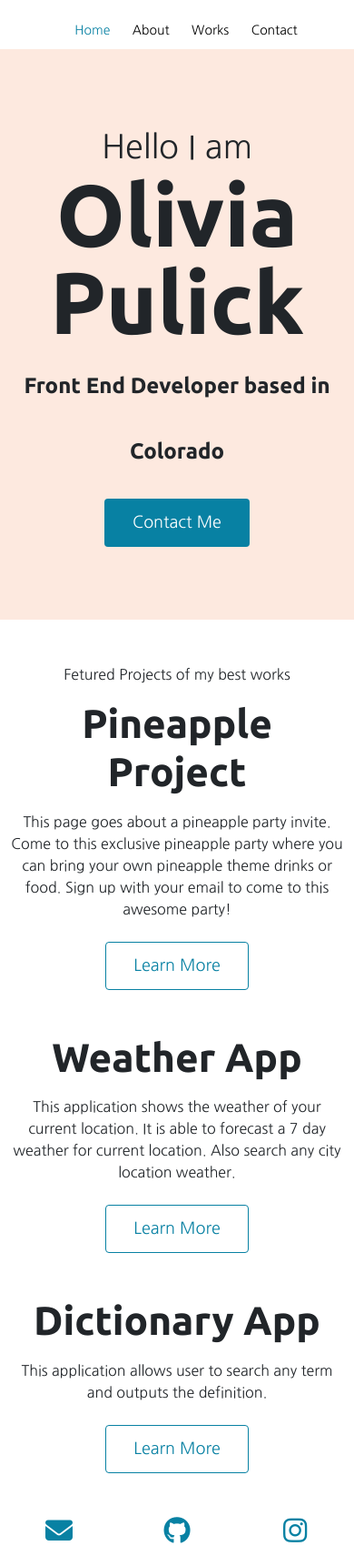
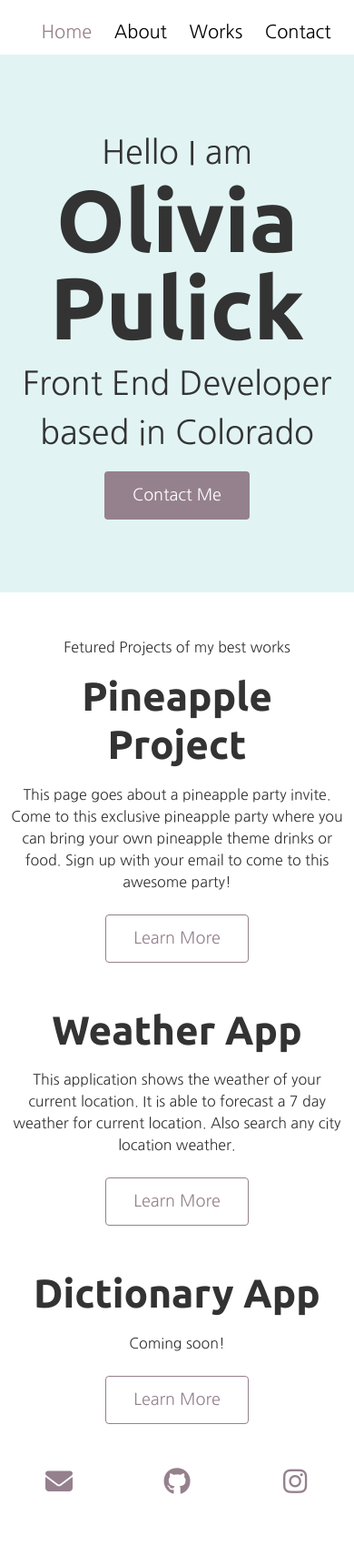
Before and after one commit to orpulick/Portfolio-project, a plain HTML site: page index.html in a window 390 px wide. Shown: the whole page at 91% size. After the commit the page ends 1667 px from the top, so only its background shows below. Drawn offline with nearby package versions, Linux system fonts and the light colour scheme.

Commit message:
Made updates to style and images

```diff
--- a/css/style.css
+++ b/css/style.css
@@ -1,10 +1,13 @@
 :root {
-  --branding-color: #fde9df;
-  --secondary-color: #0881a3;
+  --branding-color: #e1f4f3;
+  --secondary-color: #95818d;
+  --third-color: #706c61;
   --heading-font: "Ubuntu", sans-serif;
   --default-font: "Nanum Gothic", sans-serif;
+  --font-color: #333333;
 }
 body {
+  color: var(--font-color);
   font-family: var(--default-font);
 }
 h1,
@@ -123,13 +126,12 @@ nav a:hover {
   text-decoration: none;
 }
 a:hover .footer-icons {
-  color: #ffd6a4;
+  color: var(--third-color);
 }
 
 @media (max-width: 768px) {
   h1 {
     font-size: 44px;
-    line-height: 2;
   }
   h2 {
     font-size: 44px;
@@ -149,10 +151,13 @@ a:hover .footer-icons {
     align-items: center;
     justify-content: center;
   }
+  .p-padding {
+    padding: 0 20px;
+  }
   nav {
     justify-content: center;
   }
   nav a {
-    font-size: 14px;
+    font-size: 20px;
   }
 }
--- a/index.html
+++ b/index.html
@@ -45,7 +45,7 @@
     <div class="hero">
       <p>Hello I am</p>
       <h1>Olivia Pulick</h1>
-      <h2 class="mb-3">Front End Developer based in Colorado</h2>
+      <p class="mb-3">Front End Developer based in Colorado</p>
       <div>
         <a href="contact.html" class="btn btn-branding">Contact Me</a>
       </div>
@@ -59,6 +59,7 @@
             src="img/Pineapple_site.png"
             class="img-fluid"
             alt="my pineapple site page"
+            width="500px"
           />
         </div>
         <div class="col">
@@ -70,7 +71,7 @@
               theme drinks or food. Sign up with your email to come to this
               awesome party!
             </p>
-            <a href="#" class="btn btn-branding-outline">Learn More</a>
+            <a href="https://magical-cobbler-7d7948.netlify.app/" class="btn btn-branding-outline" target="_blank">Learn More</a>
           </div>
         </div>
       </div>
@@ -84,7 +85,7 @@
               able to forecast a 7 day weather for current location. Also search
               any city location weather.
             </p>
-            <a href="https://lighthearted-gnome-c17e1b.netlify.app/" class="btn btn-branding-outline">Learn More</a>
+            <a href="https://lighthearted-gnome-c17e1b.netlify.app/" class="btn btn-branding-outline" target="_blank">Learn More</a>
           </div>
         </div>
         <div class="col d-none d-lg-block">
@@ -92,6 +93,7 @@
             src="img/Weather.png"
             class="img-fluid"
             alt="my pineapple site page"
+            width="500px"
           />
         </div>
       </div>
@@ -102,14 +104,14 @@
             src="img/Dictionary.png"
             class="img-fluid"
             alt="my pineapple site page"
+            width="500px"
           />
         </div>
         <div class="col">
           <div class="prjt-description">
             <h2 class="mb-3">Dictionary App</h2>
             <p class="mb-4">
-              This application allows user to search any term and outputs the
-              definition.
+              Coming soon!
             </p>
             <a href="#" class="btn btn-branding-outline">Learn More</a>
           </div>
```
Also changed, not shown: about.html (+2 -2 lines), contact.html (+2 -2 lines), work.html (+5 -5 lines), img/Dictionary.png, img/Weather.png, img/old_weather.png (added), 4 other files.
